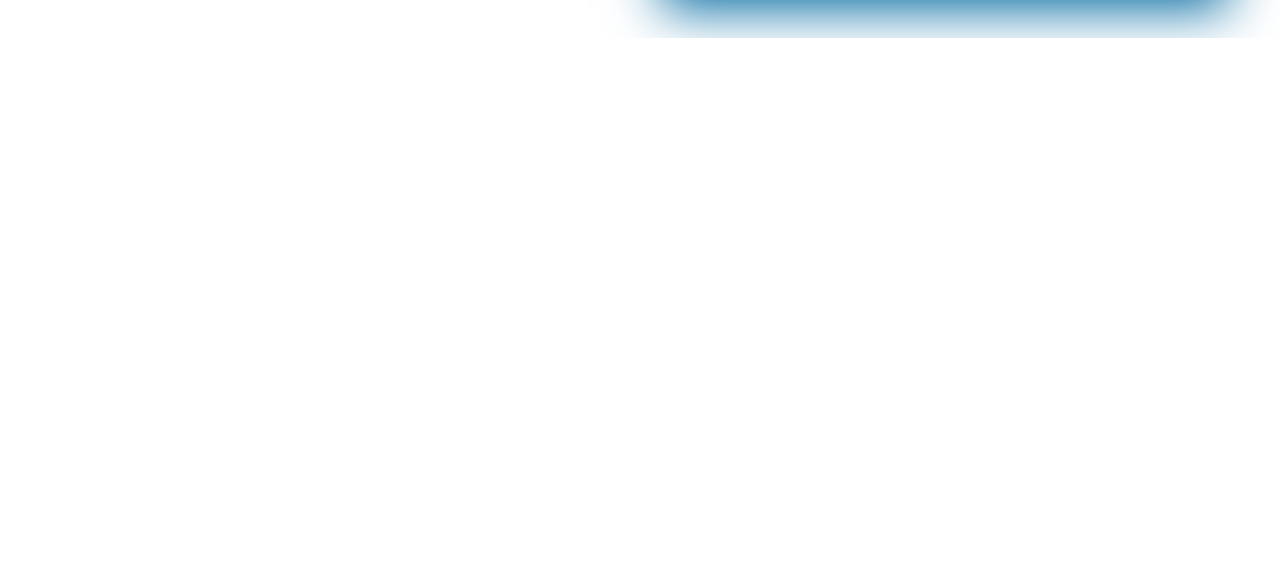
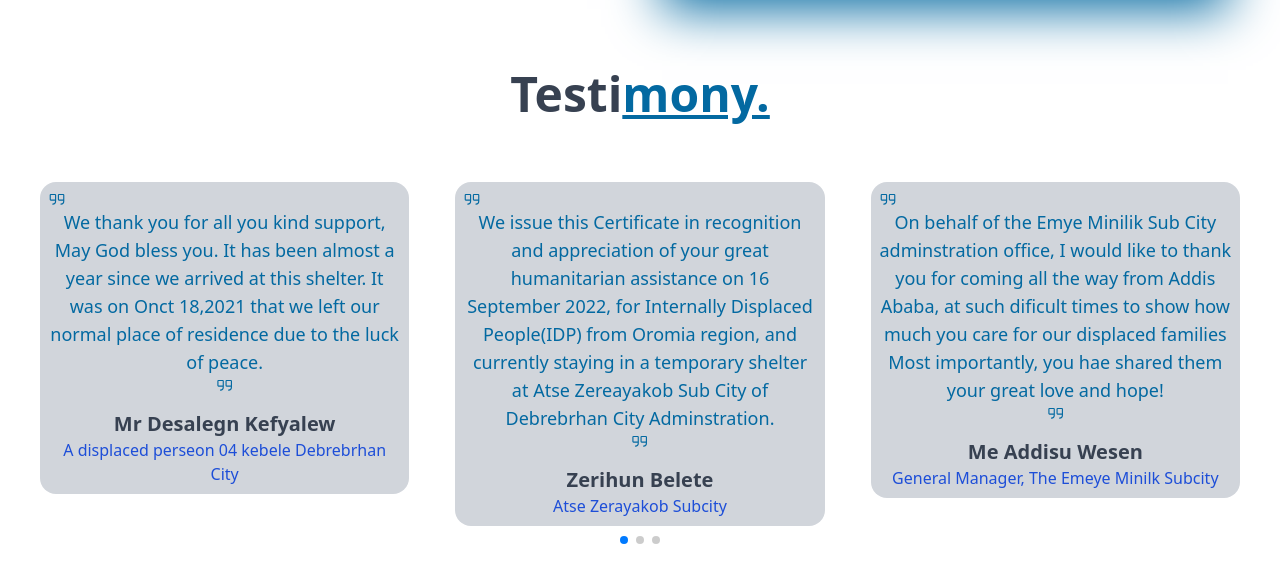
Before and after one commit to KidusThethird/the_magi_foundation_react, a React (Create React App) app: page / in a window 1280 px wide. Shown: the part 3061-3643 px from the top of the page. Before the commit the page ends 3099 px from the top, so only its background shows below. Built offline with nearby package versions, Linux system fonts and the light colour scheme.

Commit message:
testimony section added

```diff
--- /dev/null
+++ b/src/components/testimonial.jsx
@@ -0,0 +1,76 @@
+import React from 'react'
+import { Swiper, SwiperSlide } from 'swiper/react';
+import {  Pagination , Navigation ,  Scrollbar, A11y } from 'swiper/modules';
+import 'swiper/css';
+import {Testimonies} from '../utils/testimonies'
+import 'swiper/css/pagination';
+import {Quotes  } from "@phosphor-icons/react";
+
+const Testimonial = () => {
+
+    const breakpoints = {
+        935: {
+          slidesPerView: 3,
+        },
+        746: {
+          slidesPerView: 3,
+        },
+        550: {
+          slidesPerView: 2,
+        },
+
+      };
+
+
+  return (
+    <div className=' m-8'>
+<div className='flex text-5xl font-semibold w-full pb-14'>
+    <div className='flex mx-auto'>
+    <h1 className='text-gray-700 '>Testi</h1>
+    <h1 className='text-sky-700 underline'>mony.</h1>
+    </div>
+</div>
+
+<Swiper
+
+    modules={[Navigation, Pagination, Scrollbar, A11y]}
+     pagination={{ clickable: true }}
+     navigation={{
+        nextEl: '.review-swiper-button-next',
+        prevEl: '.review-swiper-button-prev',
+      }}
+      spaceBetween={30}
+
+     breakpoints={breakpoints}
+
+      onSlideChange={() => console.log('slide change')}
+      onSwiper={(swiper) => console.log(swiper)}
+
+          >
+{Testimonies.map((testimony) => {
+
+    return (
+      <SwiperSlide>
+        <div className='p-2 pb-8 h-full cursor-pointer'>
+<div className='bg-gray-300 p-2 rounded-2xl my-auto '>
+    <div className='pb-4'>
+    <h1 className=' text-lg text-sky-700 text-center'><Quotes /> {testimony.fullText}<Quotes className='right-0 flex w-full' />  </h1>
+    </div>
+    <h1 className='text-xl text-gray-700 font-semibold text-center'>{testimony.name}</h1>
+    <h1 className='text-1g text-blue-700 text-center'>{testimony.position}</h1>
+</div>
+
+
+        </div>
+      </SwiperSlide>
+    );
+
+})}
+
+ </Swiper>
+
+    </div>
+  )
+}
+
+export default Testimonial;
--- a/src/routes/home.jsx
+++ b/src/routes/home.jsx
@@ -5,6 +5,7 @@ import Blog from '../components/blogs'
 import Advertisment from '../components/advertisement'
 import BreakBanner from '../components/break-banner'
 import OurVenue from '../components/ourVenue'
+import Testimonial from '../components/testimonial'
 
 
  const home = () => {
@@ -16,6 +17,7 @@ import OurVenue from '../components/ourVenue'
     <Advertisment />
     <BreakBanner />
     <OurVenue />
+    <Testimonial />
 
     </>
 
--- /dev/null
+++ b/src/utils/testimonies.js
@@ -0,0 +1,32 @@
+export const Testimonies =[
+    {
+        name :"Mr Desalegn Kefyalew",
+        position : "A displaced perseon 04 kebele Debrebrhan City",
+        fullText : "We thank you for all you kind support, May God bless you. It has been almost a year since we arrived at this shelter. It was on Onct 18,2021 that we left our normal place of residence due to the luck of peace."
+
+    },
+    {
+        name :"Zerihun Belete",
+        position : "Atse Zerayakob Subcity",
+        fullText : "We issue this Certificate in recognition and appreciation of your great humanitarian assistance on 16 September 2022, for Internally Displaced People(IDP) from Oromia region, and currently staying in a temporary shelter at Atse Zereayakob Sub City of Debrebrhan City Adminstration."
+
+    },
+    {
+        name :"Me Addisu Wesen",
+        position : "General Manager, The Emeye Minilk Subcity",
+        fullText : "On behalf of the Emye Minilik Sub City adminstration office, I would like to thank you for coming all the way from Addis Ababa, at such dificult times to show how much you care for our displaced families Most importantly, you hae shared them your great love and hope!"
+
+    },
+    {
+        name :"Mrs Mulu Mekurya",
+        position : "Desplaced family member of kebele 04",
+        fullText : "Thank you for identifying our childerens need for nutritional items and toys and bringing over for them."
+
+    },
+    {
+        name :"Lidiya Temesgen",
+        position : "",
+        fullText : "It was a great pleasure for me to partiiate as a volunteer on the Charity program organizied by The Magi Foundation, for our displaced families in Debrebrehan City. I pledge to engage in any similar activity in the future."
+
+    }
+]
```
